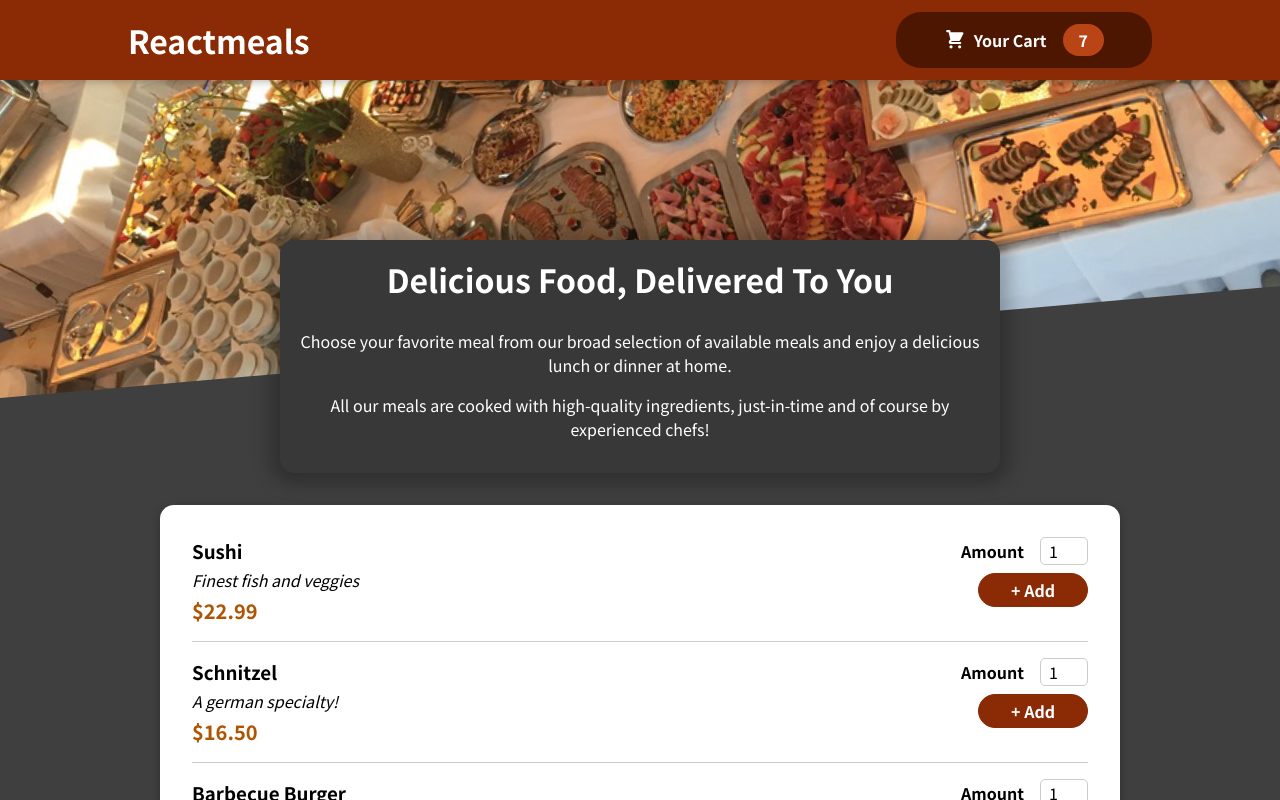
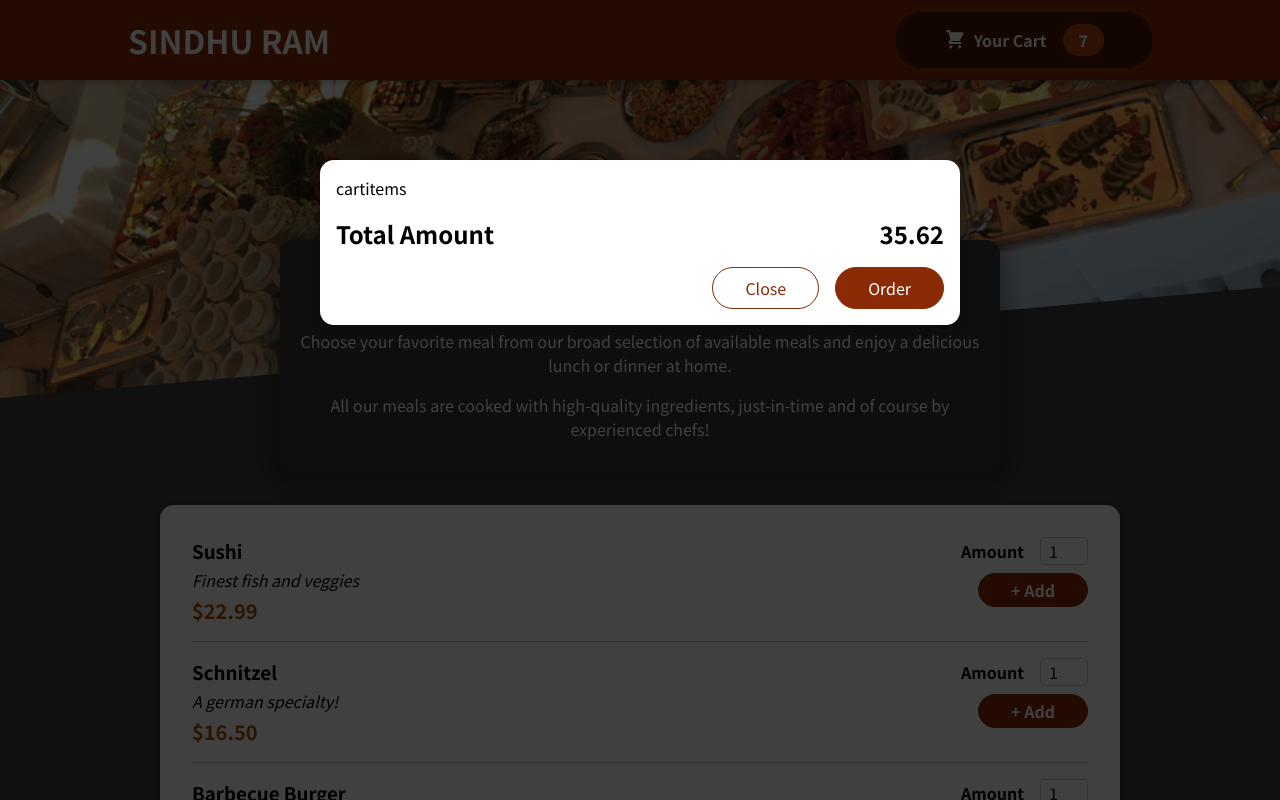
Before and after one commit to ram5353/food-order-react, a React (Create React App) app: page / in a window 1280 px wide. Shown: the top 800 px of the page. Built offline with nearby package versions, Linux system fonts and the light colour scheme.

Commit message:
added model with react portals

```diff
--- a/public/index.html
+++ b/public/index.html
@@ -28,6 +28,7 @@
   </head>
   <body>
     <noscript>You need to enable JavaScript to run this app.</noscript>
+    <div id="overlays"></div>
     <div id="root"></div>
     <!--
       This HTML file is a template.
--- a/src/App.js
+++ b/src/App.js
@@ -1,10 +1,12 @@
 import React from "react";
+import Cart from "./components/Cart/Cart";
 import Header from "./components/Layout/Header";
 import Meals from "./components/Meals/Meals";
 
 function App() {
   return (
     <React.Fragment>
+      <Cart />
       <Header />
       <main>
         <Meals />
--- /dev/null
+++ b/src/components/Cart/Cart.js
@@ -0,0 +1,22 @@
+import Modal from "../UI/Modal"
+import classes from "./Cart.module.css"
+
+const Cart = () => {
+    const cartItems = <ul className={classes['cart-items']}>{[{id: 'c1', name: 'Sushi', amount: 2, price: 7.77}].map(
+        item => <li>{item.name}</li>)}</ul>
+    return (
+        <Modal>
+            cartitems
+            <div className={classes.total}>
+                <span>Total Amount</span>
+                <span>35.62</span>
+            </div>
+            <div className={classes.actions}>
+                <button className={classes['button--alt']}>Close</button>
+                <button className={classes.button}>Order</button>
+            </div>
+        </Modal>
+    )
+}
+
+export default Cart
--- /dev/null
+++ b/src/components/Cart/Cart.module.css
@@ -0,0 +1,46 @@
+.cart-items {
+    list-style: none;
+    margin: 0;
+    padding: 0;
+    max-height: 20rem;
+    overflow: auto;
+  }
+
+  .total {
+    display: flex;
+    justify-content: space-between;
+    align-items: center;
+    font-weight: bold;
+    font-size: 1.5rem;
+    margin: 1rem 0;
+  }
+
+  .actions {
+    text-align: right;
+  }
+
+  .actions button {
+    font: inherit;
+    cursor: pointer;
+    background-color: transparent;
+    border: 1px solid #8a2b06;
+    padding: 0.5rem 2rem;
+    border-radius: 25px;
+    margin-left: 1rem;
+  }
+
+  .actions button:hover,
+  .actions button:active {
+    background-color: #5a1a01;
+    border-color: #5a1a01;
+    color: white;
+  }
+
+  .actions .button--alt {
+    color: #8a2b06;
+  }
+
+  .actions .button {
+    background-color: #8a2b06;
+    color: white;
+  }
--- a/src/components/Layout/Header.js
+++ b/src/components/Layout/Header.js
@@ -5,7 +5,7 @@
 const Header = () => {
     return <React.Fragment>
         <header className={classes.header}>
-            <h1>Reactmeals</h1>
+            <h1>SINDHU RAM</h1>
             <HeaderCartButton />
         </header>
         <div className={classes['main-image']}>
--- a/src/components/Meals/MealItem/MealItemForm.js
+++ b/src/components/Meals/MealItem/MealItemForm.js
@@ -1,11 +1,11 @@
 import Input from "../../UI/Input"
 import classes from "./MealItemForm.module.css"
 
-const MealItemForm = () => {
+const MealItemForm = (props) => {
     return (
         <form className={classes.form}>
             <Input label="Amount" input={{
-                id: 'amount',
+                id: 'amount_' + props.id,
                 min: '1',
                 max: '5',
                 defaultValue: '1',
--- /dev/null
+++ b/src/components/UI/Modal.js
@@ -0,0 +1,30 @@
+import classes from "./Modal.module.css"
+import ReactDOM from "react-dom"
+import React from "react"
+
+const Backdrop = props => {
+    return (
+        <div className={classes.backdrop}></div>
+    )
+}
+
+const ModalOverlay = props => {
+    return (
+        <div className={classes.modal}>
+            <div className="classes.content">{props.children}</div>
+        </div>
+    )
+}
+
+
+const Modal = (props) => {
+    const portalElements = document.getElementById('overlays')
+    return (
+        <React.Fragment>
+            {ReactDOM.createPortal(<Backdrop />, portalElements)}
+            {ReactDOM.createPortal(<ModalOverlay> {props.children} </ModalOverlay>, portalElements)}
+        </React.Fragment>
+    )
+}
+
+export default Modal
--- /dev/null
+++ b/src/components/UI/Modal.module.css
@@ -0,0 +1,40 @@
+.backdrop {
+    position: fixed;
+    top: 0;
+    left: 0;
+    width: 100%;
+    height: 100vh;
+    z-index: 20;
+    background-color: rgba(0, 0, 0, 0.75);
+  }
+
+  .modal {
+    position: fixed;
+    top: 20vh;
+    left: 5%;
+    width: 90%;
+    background-color: white;
+    padding: 1rem;
+    border-radius: 14px;
+    box-shadow: 0 2px 8px rgba(0, 0, 0, 0.25);
+    z-index: 30;
+    animation: slide-down 300ms ease-out forwards;
+  }
+
+  @media (min-width: 768px) {
+    .modal {
+      width: 40rem;
+      left: calc(50% - 20rem);
+    }
+  }
+
+  @keyframes slide-down {
+    from {
+      opacity: 0;
+      transform: translateY(-3rem);
+    }
+    to {
+      opacity: 1;
+      transform: translateY(0);
+    }
+  }
```
Also changed, not shown: 1 other file (tests, documents, lock files or other folders).
